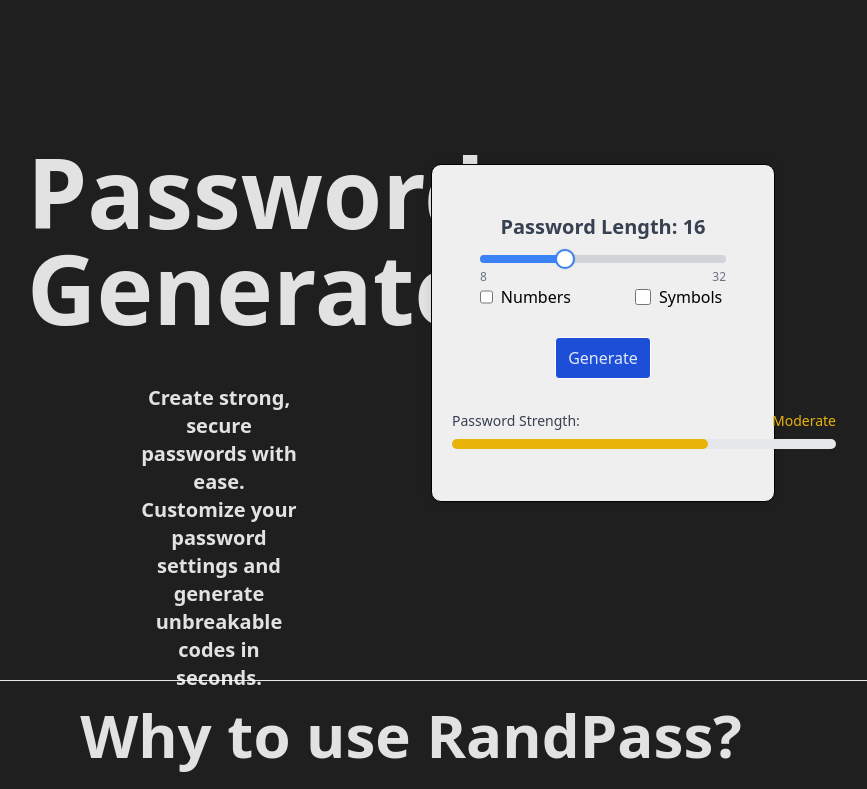
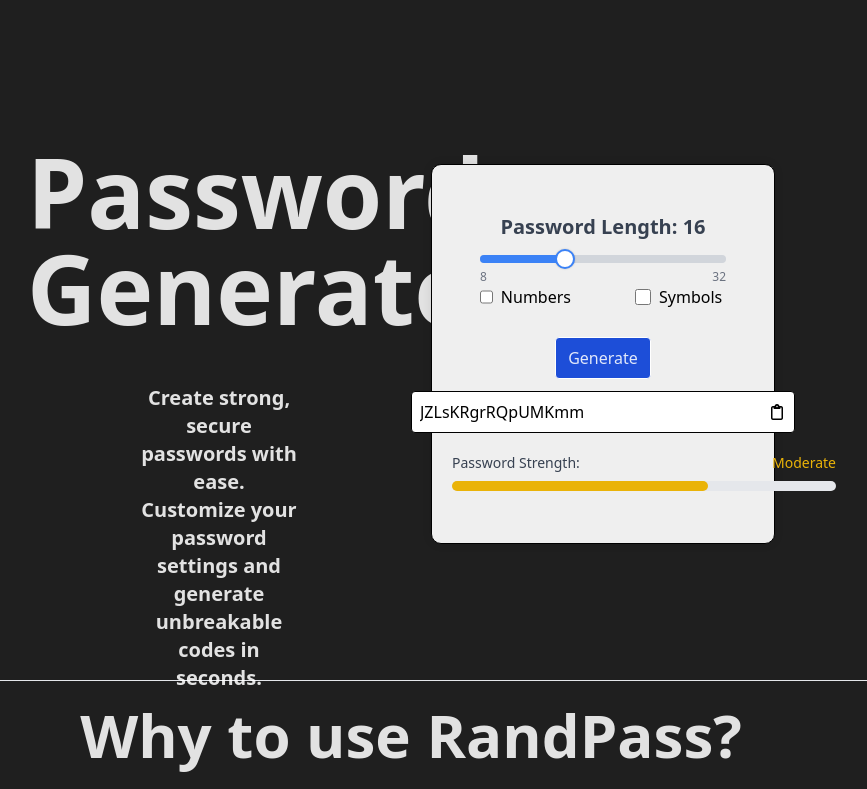
Before and after one commit to JASantacruz00/password-generator, a Vue app: page / in a window 1280 px wide. Shown: the top 789 px of the page, without its empty margins (229-1096 px from the left). Built offline with nearby package versions, Linux system fonts and the light colour scheme.

Commit message:
"Copy to clipboard” functionality of the generated password

```diff
--- a/index.html
+++ b/index.html
@@ -3,9 +3,9 @@
 
 <head>
   <meta charset="UTF-8" />
-  <link rel="icon" type="image/svg+xml" href="/vite.svg" />
   <link rel="icon" type="image/svg+xml" href="/key.svg" />
   <meta name="viewport" content="width=device-width, initial-scale=1.0" />
+  <link rel="stylesheet" href="https://cdnjs.cloudflare.com/ajax/libs/font-awesome/6.6.0/css/all.min.css" integrity="sha512-Kc323vGBEqzTmouAECnVceyQqyqdsSiqLQISBL29aUW4U/M7pSPA/gEUZQqv1cwx4OnYxTxve5UMg5GT6L4JJg==" crossorigin="anonymous" referrerpolicy="no-referrer" />
   <link href="./output.css" rel="stylesheet">
   <title>RandPass</title>
 </head>
--- a/src/components/PasswordGenerator.vue
+++ b/src/components/PasswordGenerator.vue
@@ -39,6 +39,31 @@
           class="bg-blue-700 w-24 border border-solid px-3 py-2 mb-3 border-white rounded cursor-pointer"
           @click="generatePassword"
         />
+        <div class="relative w-96">
+          <input
+            v-model="password"
+            id="password"
+            class="w-full text-black border border-black p-2 rounded"
+            type="text"
+            readonly
+          />
+          <button
+            class="text-black absolute right-0 top-0 h-full px-3 group"
+            @click="onClickCopyToClipboard"
+          >
+            <i class="fa-regular fa-clipboard"></i>
+            <div
+              class="absolute bottom-full hidden group-hover:block w-max text-white text-xs rounded py-2 px-3"
+              :class="
+                passwordCopiedText == 'Copy to clipboard'
+                  ? 'bg-gray-500'
+                  : 'bg-green-500'
+              "
+            >
+              {{ passwordCopiedText }}
+            </div>
+          </button>
+        </div>
       </div>
       <PasswordStrength :password="password" class="mt-5 pb-8" />
     </div>
@@ -60,6 +85,7 @@
 const numbers: Ref<string> = ref("0123456789");
 const symbols: Ref<string> = ref("!@#$%^&*()_+-=[]{}|;:,.<>?");
 
+const passwordCopiedText: Ref<string> = ref("Copy to clipboard");
 
 const options: Ref<IOptions> = ref({
   numbers: false,
@@ -76,6 +102,8 @@
 };
 
 const generatePassword = () => {
+  password.value = "";
+  passwordCopiedText.value = "Copy to clipboard";
   charset.value = "abcdefghijklmnopqrstuvwxyzABCDEFGHIJKLMNOPQRSTUVWXYZ";
 
   if (options.value.numbers) {
@@ -93,6 +121,11 @@
   rows.value = Math.ceil(passwordLength.value / 20);
 };
 
+const onClickCopyToClipboard = () => {
+  navigator.clipboard.writeText(password.value);
+  passwordCopiedText.value = "Password copied to clipboard!";
+};
+
 onMounted(() => {
   generatePassword();
 });
```
